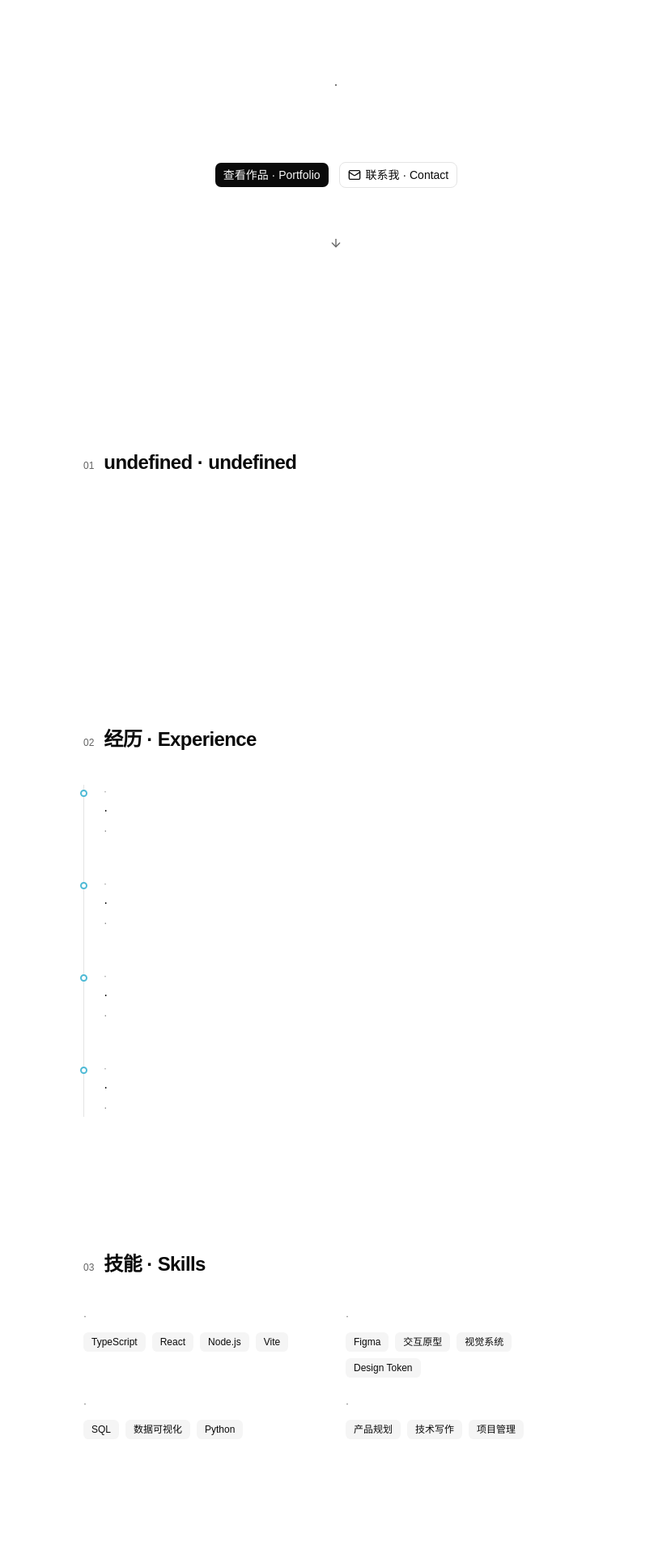
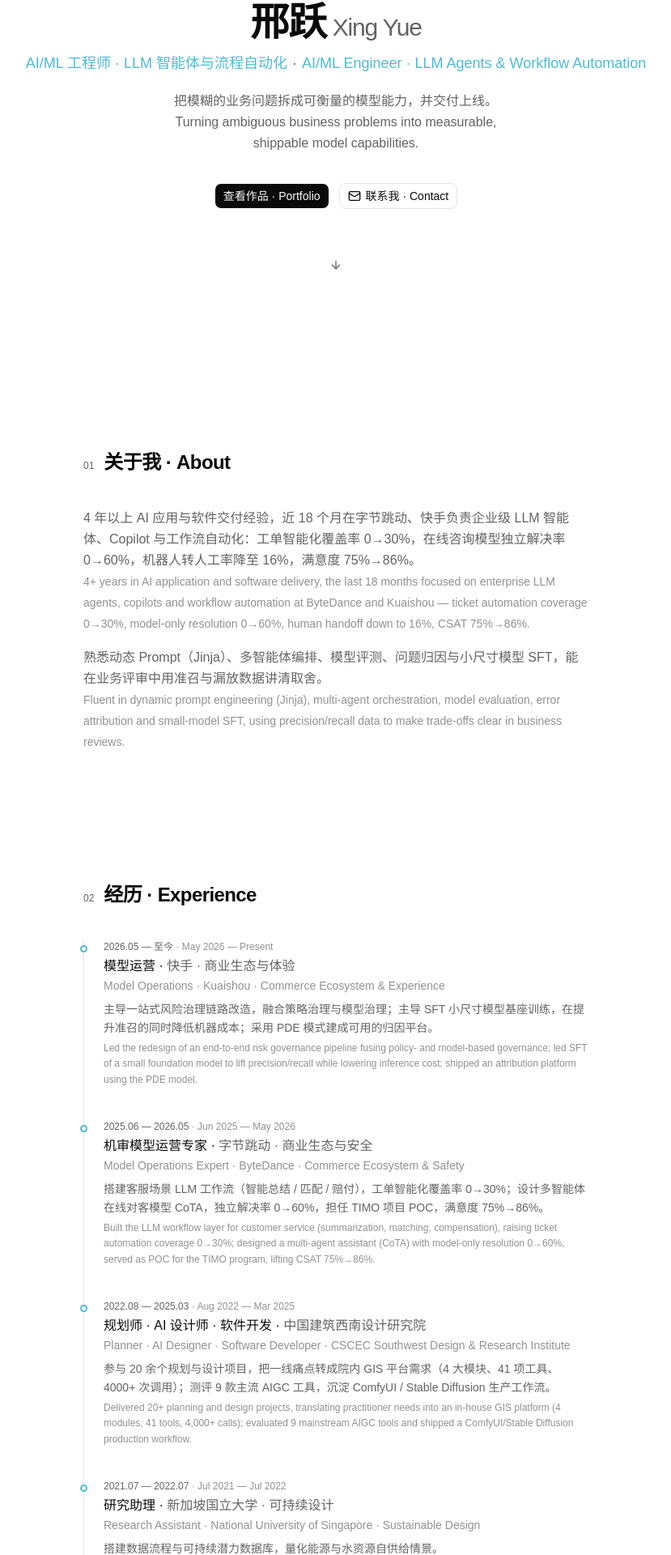
Before and after one commit to Yoria97/personal-site, a React (Vite) app: page / in a window 1280 px wide. Shown: the part 229-2149 px from the top of the page at 81% size, without its empty margins (225-1054 px from the left). Built offline with nearby package versions, Linux system fonts and the light colour scheme; the HTML template or start-up script is replaced by a standard one.

Commit message:
fix: 补全 content.ts 真实简历双语数据

```diff
--- a/src/data/content.ts
+++ b/src/data/content.ts
@@ -1,77 +1,124 @@
 export const profile = {
-  name: '林知行',
-  title: '多面手 · 创造者',
-  tagline: '在产品、设计与代码之间游走，把想法变成能用的东西。',
-  avatarInitials: 'LZ',
-  location: '中国 · 远程协作',
+  name: { zh: '邢跃', en: 'Xing Yue' },
+  title: {
+    zh: 'AI/ML 工程师 · LLM 智能体与流程自动化',
+    en: 'AI/ML Engineer · LLM Agents & Workflow Automation',
+  },
+  tagline: {
+    zh: '把模糊的业务问题拆成可衡量的模型能力，并交付上线。',
+    en: 'Turning ambiguous business problems into measurable, shippable model capabilities.',
+  },
+  avatarInitials: 'XY',
+  location: { zh: '中国 · 成都', en: 'Chengdu, China' },
 }
 
 export const about = {
-  heading: '关于我',
+  heading: { zh: '关于我', en: 'About' },
   paragraphs: [
-    '我是一名跨领域的实践者，过去几年里在产品设计、前端工程与数据分析之间反复切换，始终相信"做出来"比"说清楚"更重要。',
-    '不给自己贴单一标签——今天写代码，明天画原型，后天琢磨一份数据报告，这种多面性让我更容易在不同团队里找到自己的价值。',
-    '业余时间喜欢折腾小工具、写点东西、研究新出的技术栈，这个网站本身也是一次练手的产物。',
+    {
+      zh: '4 年以上 AI 应用与软件交付经验，近 18 个月在字节跳动、快手负责企业级 LLM 智能体、Copilot 与工作流自动化：工单智能化覆盖率 0→30%，在线咨询模型独立解决率 0→60%，机器人转人工率降至 16%，满意度 75%→86%。',
+      en: '4+ years in AI application and software delivery, the last 18 months focused on enterprise LLM agents, copilots and workflow automation at ByteDance and Kuaishou — ticket automation coverage 0→30%, model-only resolution 0→60%, human handoff down to 16%, CSAT 75%→86%.',
+    },
+    {
+      zh: '熟悉动态 Prompt（Jinja）、多智能体编排、模型评测、问题归因与小尺寸模型 SFT，能在业务评审中用准召与漏放数据讲清取舍。',
+      en: 'Fluent in dynamic prompt engineering (Jinja), multi-agent orchestration, model evaluation, error attribution and small-model SFT, using precision/recall data to make trade-offs clear in business reviews.',
+    },
   ],
 }
 
 export const timeline = [
   {
-    year: '2024 — 至今',
-    role: '独立产品 / 全栈开发者',
-    org: '自由职业',
-    desc: '承接小型产品从设计到上线的全流程，涉及前端工程、数据接入与部署运维。',
+    year: { zh: '2026.05 — 至今', en: 'May 2026 — Present' },
+    role: { zh: '模型运营', en: 'Model Operations' },
+    org: { zh: '快手 · 商业生态与体验', en: 'Kuaishou · Commerce Ecosystem & Experience' },
+    desc: {
+      zh: '主导一站式风险治理链路改造，融合策略治理与模型治理；主导 SFT 小尺寸模型基座训练，在提升准召的同时降低机器成本；采用 PDE 模式建成可用的归因平台。',
+      en: 'Led the redesign of an end-to-end risk governance pipeline fusing policy- and model-based governance; led SFT of a small foundation model to lift precision/recall while lowering inference cost; shipped an attribution platform using the PDE model.',
+    },
   },
   {
-    year: '2021 — 2024',
-    role: '产品经理 / 前端工程师',
-    org: '某科技公司',
-    desc: '主导过 3 款内部工具的产品设计与前端实现，推动团队从手工流程迁移到自动化平台。',
+    year: { zh: '2025.06 — 2026.05', en: 'Jun 2025 — May 2026' },
+    role: { zh: '机审模型运营专家', en: 'Model Operations Expert' },
+    org: { zh: '字节跳动 · 商业生态与安全', en: 'ByteDance · Commerce Ecosystem & Safety' },
+    desc: {
+      zh: '搭建客服场景 LLM 工作流（智能总结 / 匹配 / 赔付），工单智能化覆盖率 0→30%；设计多智能体在线对客模型 CoTA，独立解决率 0→60%，担任 TIMO 项目 POC，满意度 75%→86%。',
+      en: 'Built the LLM workflow layer for customer service (summarization, matching, compensation), raising ticket automation coverage 0→30%; designed a multi-agent assistant (CoTA) with model-only resolution 0→60%, served as POC for the TIMO program, lifting CSAT 75%→86%.',
+    },
   },
   {
-    year: '2018 — 2021',
-    role: '交互设计师',
-    org: '某设计工作室',
-    desc: '负责多个 B 端产品的交互与视觉设计，逐渐将工作延伸到前端实现与原型验证。',
+    year: { zh: '2022.08 — 2025.03', en: 'Aug 2022 — Mar 2025' },
+    role: { zh: '规划师 · AI 设计师 · 软件开发', en: 'Planner · AI Designer · Software Developer' },
+    org: { zh: '中国建筑西南设计研究院', en: 'CSCEC Southwest Design & Research Institute' },
+    desc: {
+      zh: '参与 20 余个规划与设计项目，把一线痛点转成院内 GIS 平台需求（4 大模块、41 项工具、4000+ 次调用）；测评 9 款主流 AIGC 工具，沉淀 ComfyUI / Stable Diffusion 生产工作流。',
+      en: 'Delivered 20+ planning and design projects, translating practitioner needs into an in-house GIS platform (4 modules, 41 tools, 4,000+ calls); evaluated 9 mainstream AIGC tools and shipped a ComfyUI/Stable Diffusion production workflow.',
+    },
   },
   {
-    year: '2014 — 2018',
-    role: '计算机科学',
-    org: '某大学',
-    desc: '本科阶段广泛涉猎前端、后端与数据方向课程，奠定了"多面手"的基础。',
+    year: { zh: '2021.07 — 2022.07', en: 'Jul 2021 — Jul 2022' },
+    role: { zh: '研究助理', en: 'Research Assistant' },
+    org: { zh: '新加坡国立大学 · 可持续设计', en: 'National University of Singapore · Sustainable Design' },
+    desc: {
+      zh: '搭建数据流程与可持续潜力数据库，量化能源与水资源自供给情景。',
+      en: 'Built data pipelines and a sustainability-potential database, quantifying energy and water self-supply scenarios.',
+    },
   },
 ]
 
 export const skills = [
-  { group: '工程', items: ['TypeScript', 'React', 'Node.js', 'Vite'] },
-  { group: '设计', items: ['Figma', '交互原型', '视觉系统', 'Design Token'] },
-  { group: '数据', items: ['SQL', '数据可视化', 'Python'] },
-  { group: '其他', items: ['产品规划', '技术写作', '项目管理'] },
+  {
+    group: { zh: 'LLM 与智能体', en: 'LLM & Agents' },
+    items: ['Multi-agent Orchestration', 'Workflow Design', 'Prompt Engineering (Jinja)', 'Agent Evaluation', 'Small-model SFT'],
+  },
+  {
+    group: { zh: 'AI 工具', en: 'AI Tooling' },
+    items: ['Coze', 'n8n', 'ComfyUI', 'Stable Diffusion', 'Midjourney', 'Claude', 'Copilot'],
+  },
+  {
+    group: { zh: '工程能力', en: 'Engineering' },
+    items: ['Python', 'SQL', 'C#', 'REST / API', 'JSON', 'VS Code'],
+  },
+  {
+    group: { zh: '数据与指标', en: 'Data & Metrics' },
+    items: ['Metric Design', 'Precision / Recall', 'Experiment Design', 'Power BI', 'Excel'],
+  },
 ]
 
 export const portfolio = [
   {
-    title: '项目 Alpha',
-    desc: '一个帮助个人用户记录与复盘日常习惯的轻量工具，专注极简交互。',
-    tag: '产品 · 前端',
+    title: { zh: '智能客服多智能体助理', en: 'Multi-Agent Customer Assistant' },
+    desc: {
+      zh: '基于 LLM 的在线对客多智能体系统，独立解决率 0→60%，覆盖安抚与一键申诉场景。',
+      en: 'An LLM-powered multi-agent online customer assistant, lifting model-only resolution from 0 to 60%.',
+    },
+    tag: { zh: 'LLM 智能体', en: 'LLM Agents' },
     link: '#',
   },
   {
-    title: '项目 Beta',
-    desc: '面向小团队的数据看板，将零散指标整合为一页可读报告。',
-    tag: '数据可视化',
+    title: { zh: '风险治理归因平台', en: 'Risk Governance Attribution Platform' },
+    desc: {
+      zh: '融合策略治理与模型治理的一站式风险处置链路，打通检测、处置与效果回流。',
+      en: 'An end-to-end risk governance pipeline fusing policy- and model-based governance into one closed loop.',
+    },
+    tag: { zh: '模型运营', en: 'Model Ops' },
     link: '#',
   },
   {
-    title: '项目 Gamma',
-    desc: '一次关于设计系统的实践，产出可复用的组件库与 Token 体系。',
-    tag: '设计系统',
+    title: { zh: '院内 GIS 工具平台', en: 'In-house GIS Tooling Platform' },
+    desc: {
+      zh: '基于 ArcGIS Pro 开发的内部平台，4 大模块、41 项工具，服务 4000+ 次调用。',
+      en: 'An internal platform built on ArcGIS Pro APIs with 4 modules and 41 tools, serving 4,000+ calls.',
+    },
+    tag: { zh: '软件开发', en: 'Software Dev' },
     link: '#',
   },
   {
-    title: '项目 Delta',
-    desc: '探索性作品，用代码生成一组可交互的视觉实验。',
-    tag: '创意编程',
+    title: { zh: 'AIGC 生产工作流', en: 'AIGC Production Workflow' },
+    desc: {
+      zh: '测评 9 款主流 AIGC 工具，沉淀 ComfyUI / Stable Diffusion 生产级工作流。',
+      en: 'Evaluated 9 mainstream AIGC tools and shipped a ComfyUI/Stable Diffusion production workflow.',
+    },
+    tag: { zh: 'AIGC', en: 'AIGC' },
     link: '#',
   },
 ]
```
